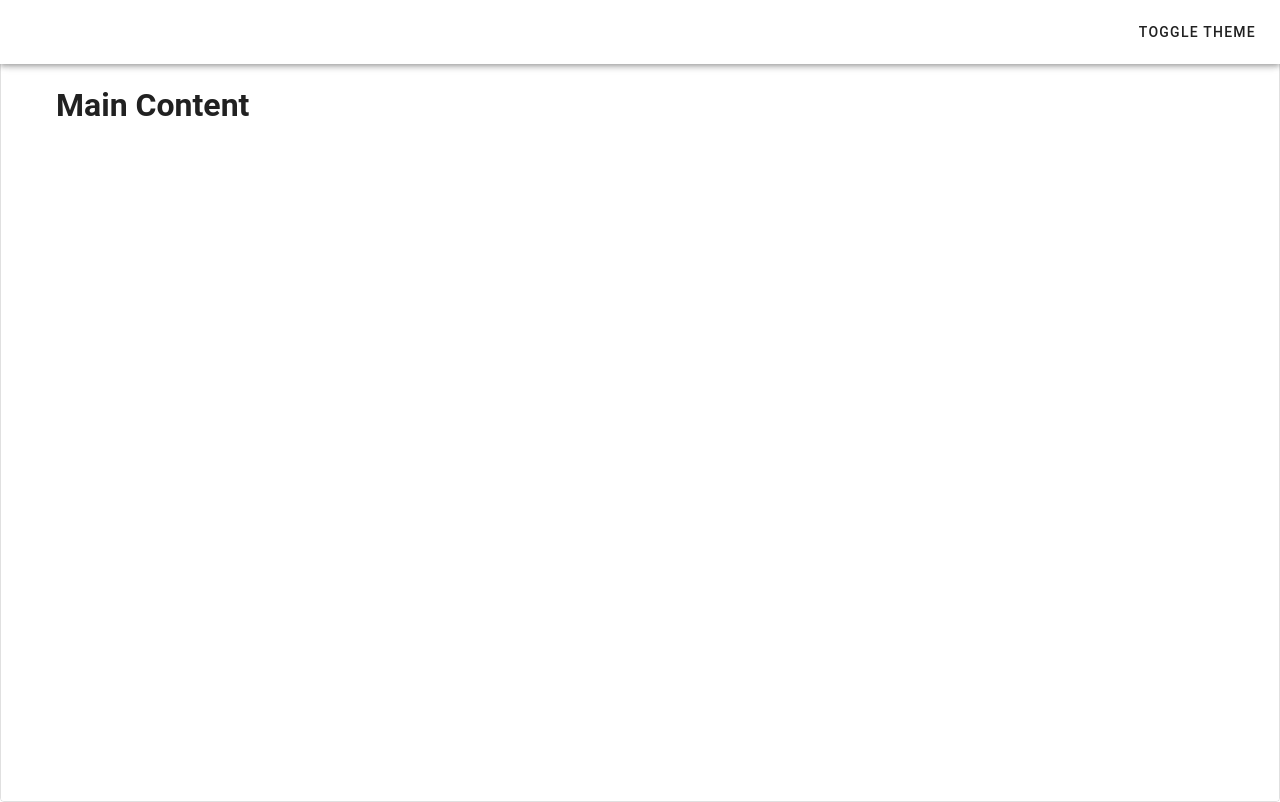
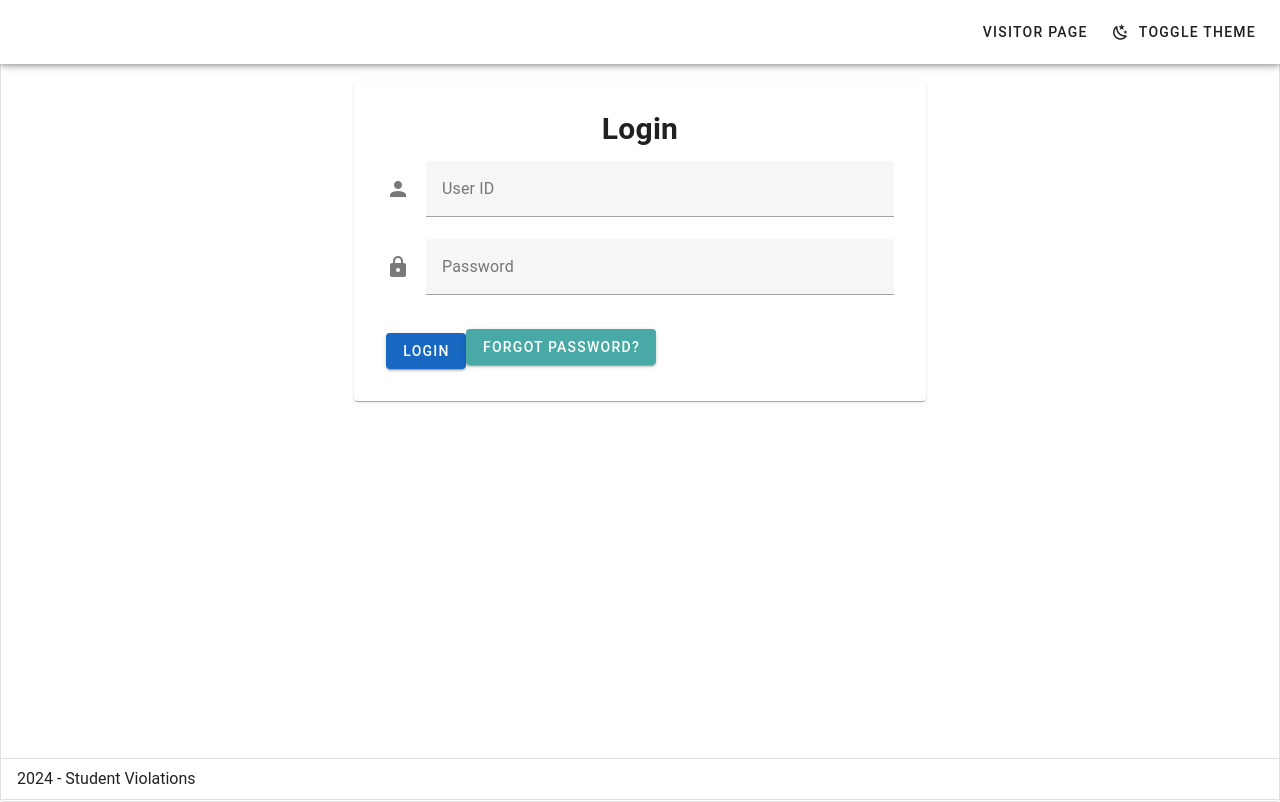
Before and after one commit to hersheydoria/student-violations-108, a Vue app: page / in a window 1280 px wide. Built offline with nearby package versions, Linux system fonts and the light colour scheme.

Commit message:
fix: toggle theme persistent

```diff
--- a/package.json
+++ b/package.json
@@ -17,6 +17,7 @@
     "vuetify": "^3.7.2"
   },
   "devDependencies": {
+    "@mdi/font": "^7.4.47",
     "@rushstack/eslint-patch": "^1.8.0",
     "@vitejs/plugin-vue": "^5.0.5",
     "@vue/eslint-config-prettier": "^9.0.0",
--- a/src/main.js
+++ b/src/main.js
@@ -4,6 +4,7 @@ import { createApp } from 'vue'
 import { createPinia } from 'pinia'
 
 // Vuetify
+import '@mdi/font/css/materialdesignicons.css'
 import 'vuetify/styles'
 import { createVuetify } from 'vuetify'
 import * as components from 'vuetify/components'
@@ -15,6 +16,9 @@ import router from './router'
 const app = createApp(App)
 
 const vuetify = createVuetify({
+  icons: {
+    defaultSet: 'mdi' // This is already the default value - only for display purposes
+  },
   components,
   directives
 })
--- a/src/router/index.js
+++ b/src/router/index.js
@@ -1,13 +1,21 @@
 import { createRouter, createWebHistory } from 'vue-router'
+
+// Importing the views
 import LoginView from '@/views/auth/LoginView.vue'
+import VisitorView from '@/views/VisitorView.vue'
 
 const router = createRouter({
   history: createWebHistory(import.meta.env.BASE_URL),
   routes: [
     {
       path: '/',
-      name: 'home',
+      name: 'login',
       component: LoginView
+    },
+    {
+      path: '/visitor',
+      name: 'visitor',
+      component: VisitorView
     }
   ]
 })
--- /dev/null
+++ b/src/views/VisitorView.vue
@@ -0,0 +1,35 @@
+<script setup>
+import { ref } from 'vue'
+
+const theme = ref(localStorage.getItem('theme') ?? 'Light')
+
+function onClick() {
+  theme.value = theme.value === 'light' ? 'dark' : 'light'
+  localStorage.setItem('theme', theme.value)
+}
+</script>
+
+<template>
+  <v-responsive class="border rounded">
+    <v-app :theme="theme">
+      <v-app-bar class="px-3">
+        <v-spacer></v-spacer>
+
+        <!-- Button for visiting Visitor page -->
+        <v-btn text @click="goToVisitorPage">Visitor Page</v-btn>
+
+        <v-btn
+          :prepend-icon="theme === 'light' ? 'mdi-weather-sunny' : 'mdi-weather-night'"
+          text="Toggle Theme"
+          slim
+          @click="onClick"
+        ></v-btn>
+      </v-app-bar>
+
+      <v-container>
+        <h1>Visitor Page</h1>
+        <p>Welcome to the visitor page where you can search for student records.</p>
+      </v-container>
+    </v-app>
+  </v-responsive>
+</template>
--- a/src/views/auth/LoginView.vue
+++ b/src/views/auth/LoginView.vue
@@ -1,10 +1,34 @@
 <script setup>
 import { ref } from 'vue'
+import { useRouter } from 'vue-router'
 
-const theme = ref('light')
+const userId = ref('')
+const password = ref('')
+const router = useRouter()
+
+function onLogin() {
+  if (userId.value && password.value) {
+    console.log('User ID:', userId.value)
+    console.log('Password:', password.value)
+    // Handle successful login
+  } else {
+    console.log('Please enter both user ID and password.')
+  }
+}
+
+function onForgotPassword() {
+  console.log('Forgot Password clicked')
+}
+
+const theme = ref(localStorage.getItem('theme') ?? 'Light')
 
 function onClick() {
   theme.value = theme.value === 'light' ? 'dark' : 'light'
+  localStorage.setItem('theme', theme.value)
+}
+
+function goToVisitorPage() {
+  router.push('/visitor')
 }
 </script>
 
@@ -13,6 +37,9 @@ function onClick() {
     <v-app :theme="theme">
       <v-app-bar class="px-3">
         <v-spacer></v-spacer>
+
+        <!-- Button for visiting Visitor page -->
+        <v-btn text @click="goToVisitorPage">Visitor Page</v-btn>
 
         <v-btn
           :prepend-icon="theme === 'light' ? 'mdi-weather-sunny' : 'mdi-weather-night'"
@@ -24,9 +51,43 @@ function onClick() {
 
       <v-main>
         <v-container>
-          <h1>Main Content</h1>
+          <v-row class="d-flex justify-center">
+            <v-col cols="12" md="6">
+              <v-card class="px-4 py-4">
+                <v-card-title class="text-center">
+                  <h2>Login</h2>
+                </v-card-title>
+
+                <v-card-text>
+                  <v-form>
+                    <v-text-field
+                      v-model="userId"
+                      label="User ID"
+                      prepend-icon="mdi-account"
+                      required
+                    ></v-text-field>
+
+                    <v-text-field
+                      v-model="password"
+                      label="Password"
+                      prepend-icon="mdi-lock"
+                      type="password"
+                      required
+                    ></v-text-field>
+
+                    <v-btn class="mt-4" color="primary" @click="onLogin">Login</v-btn>
+                    <v-btn class="mt-2" text @click="onForgotPassword" color="secondary">
+                      Forgot Password?
+                    </v-btn>
+                  </v-form>
+                </v-card-text>
+              </v-card>
+            </v-col>
+          </v-row>
         </v-container>
       </v-main>
+
+      <v-footer border app>2024 - Student Violations</v-footer>
     </v-app>
   </v-responsive>
 </template>
```
Also changed, not shown: 1 other file (tests, documents, lock files or other folders).
